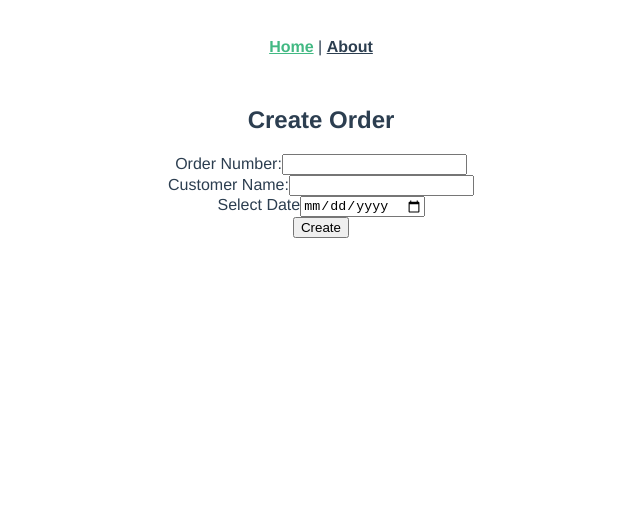
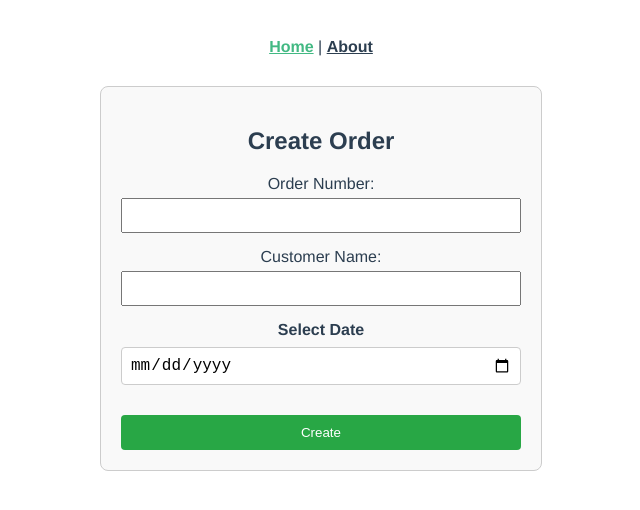
Before and after one commit to Melrok1/transport-management-system, a Vue app in the folder frontend/: page /#/ in a window 1280 px wide. Shown: the top 510 px of the page, without its empty margins (319-959 px from the left). Built offline with nearby package versions, Linux system fonts and the light colour scheme.

Commit message:
frontend - added new design for CreateOrder form

```diff
--- a/frontend/src/components/CreateOrder.vue
+++ b/frontend/src/components/CreateOrder.vue
@@ -1,5 +1,5 @@
 <template>
-  <div>
+  <div class="create-order--container">
     <h2>Create Order</h2>
     <form @submit.prevent="submitOrder">
       <div>
@@ -47,3 +47,60 @@ const submitOrder = async () => {
   }
 }
 </script>
+
+<style scoped lang="scss">
+
+.create-order--container {
+  max-width: 400px;
+  margin: auto;
+  padding: 20px;
+  border: 1px solid #ccc;
+  border-radius: 8px;
+  background-color: #f9f9f9;
+
+  h2 {
+    text-align: center;
+    margin-bottom: 20px;
+  }
+
+  form {
+    display: flex;
+    flex-direction: column;
+
+    div {
+      margin-bottom: 15px;
+
+      label {
+        display: block;
+        margin-bottom: 5px;
+      }
+
+      input {
+        width: 100%;
+        padding: 8px;
+        box-sizing: border-box;
+      }
+    }
+
+    button {
+      padding: 10px;
+      background-color: #28a745;
+      color: white;
+      border: none;
+      border-radius: 4px;
+      cursor: pointer;
+
+      &:hover {
+        background-color: #218838;
+      }
+    }
+  }
+
+  p {
+    text-align: center;
+    color: green;
+    margin-top: 15px;
+  }
+}
+
+</style>
--- a/frontend/src/components/inputs/DatePicker.vue
+++ b/frontend/src/components/inputs/DatePicker.vue
@@ -1,5 +1,5 @@
 <template>
-  <div>
+  <div class="date-picker">
     <label>{{ label }}</label>
 		<input
 			type="date"
@@ -19,3 +19,25 @@ const props = defineProps<{
 }>()
 
 </script>
+
+<style scoped lang="scss">
+
+.date-picker {
+	display: flex;
+	flex-direction: column;
+	margin-bottom: 1rem;
+
+	label {
+		margin-bottom: 0.5rem;
+		font-weight: bold;
+	}
+
+	input[type="date"] {
+		padding: 0.5rem;
+		border: 1px solid #ccc;
+		border-radius: 4px;
+		font-size: 1rem;
+	}
+}
+
+</style>
```
